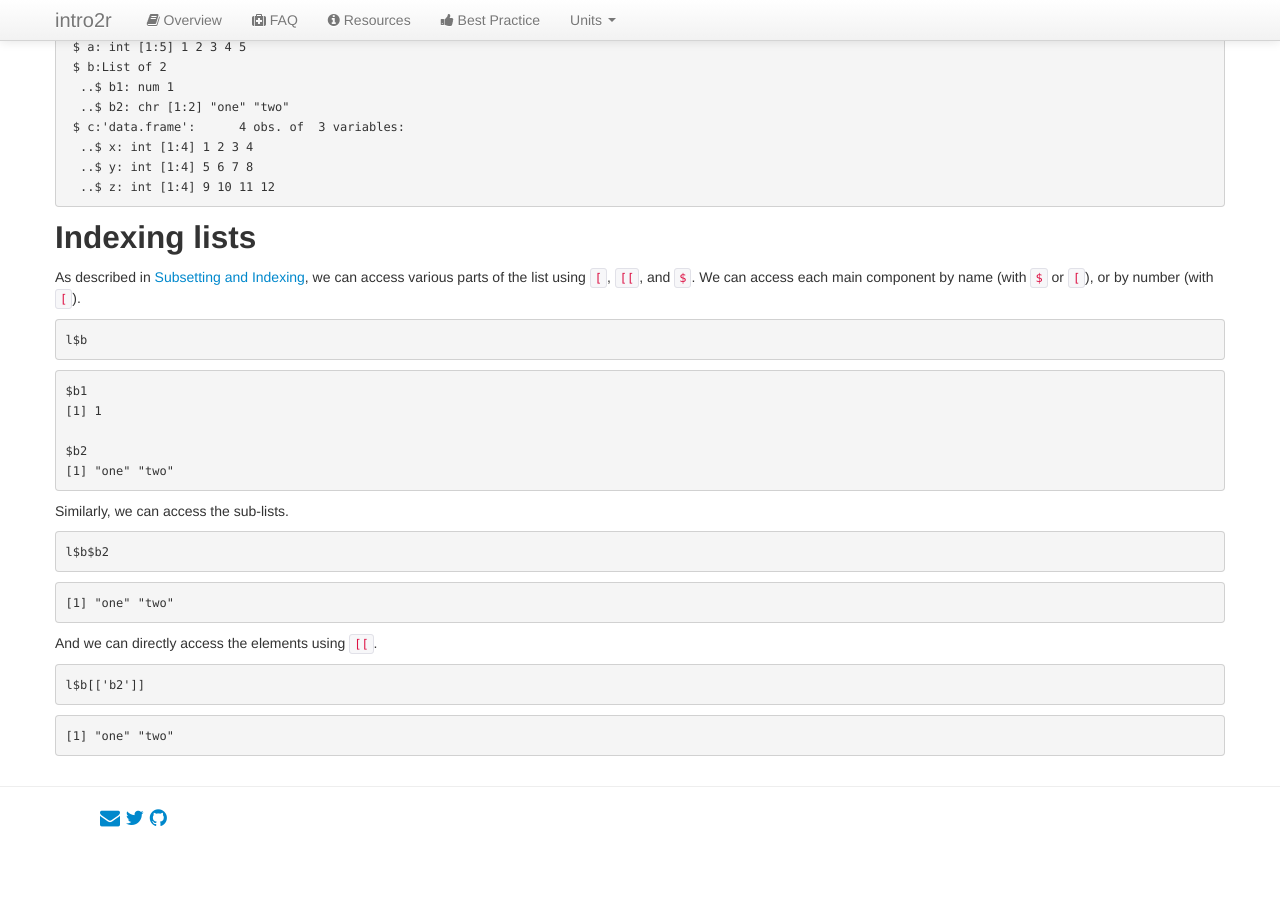
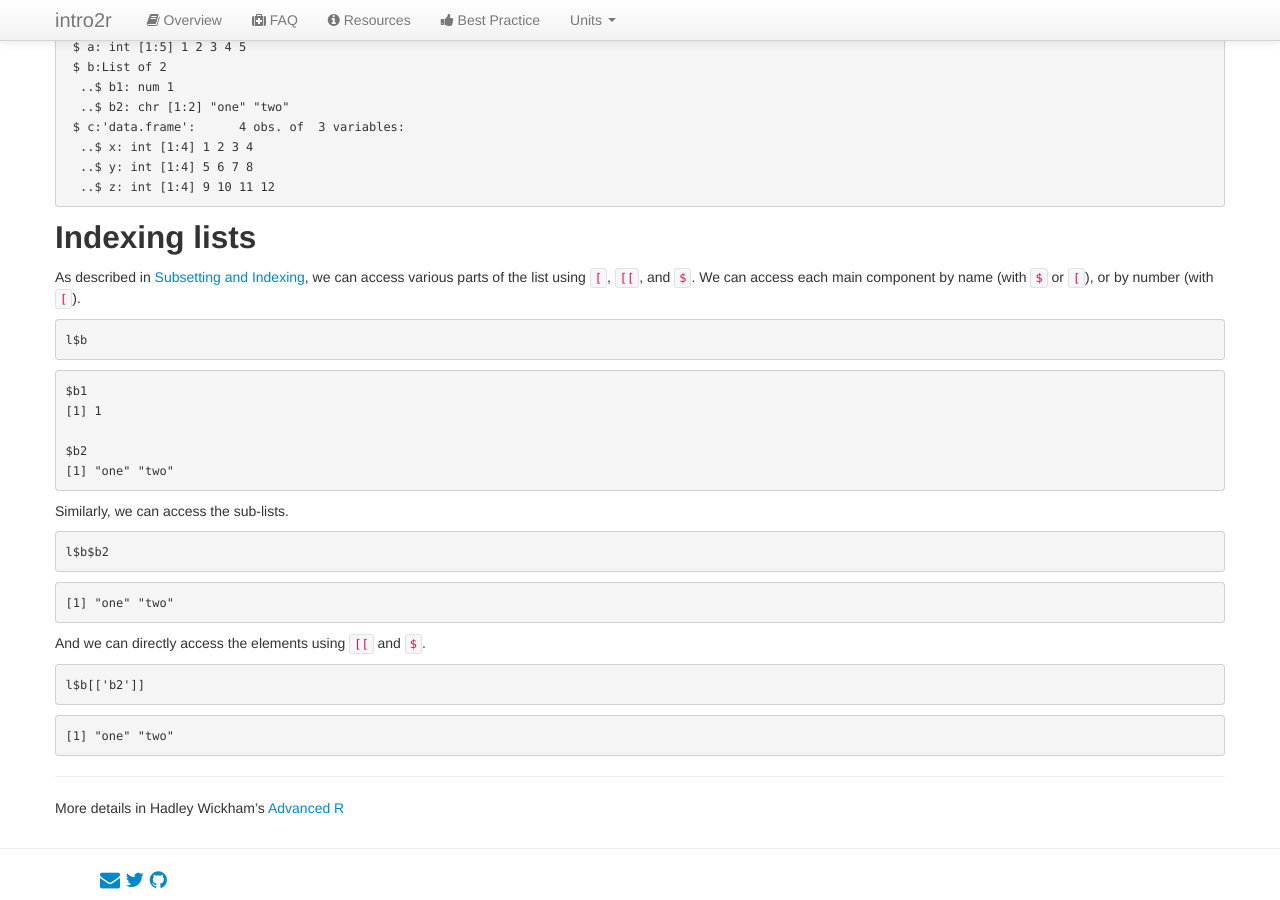
Before and after one commit to intro2r/intro2r, a Jekyll site: the page built from unit2/lists.md, in a window 1280 px wide and 900 px high, scrolled down 2063 px. Built offline with Jekyll 4.4.1, drawn with Linux system fonts in a browser that asks for light colours; before the commit the page ends 2901 px from its top, so only the background shows below that.

Commit message:
Update lists.md

````diff
--- a/unit2/lists.md
+++ b/unit2/lists.md
@@ -118,10 +118,14 @@ l$b$b2
 [1] "one" "two"
 ```
 
-And we can directly access the elements using `[[`.
+And we can directly access the elements using `[[` and `$`.
 ```r
 l$b[['b2']]
 ```
 ```
 [1] "one" "two"
 ```
+
+- - -
+
+More details in Hadley Wickham's [Advanced R](http://adv-r.had.co.nz/Data-structures.html)
````
